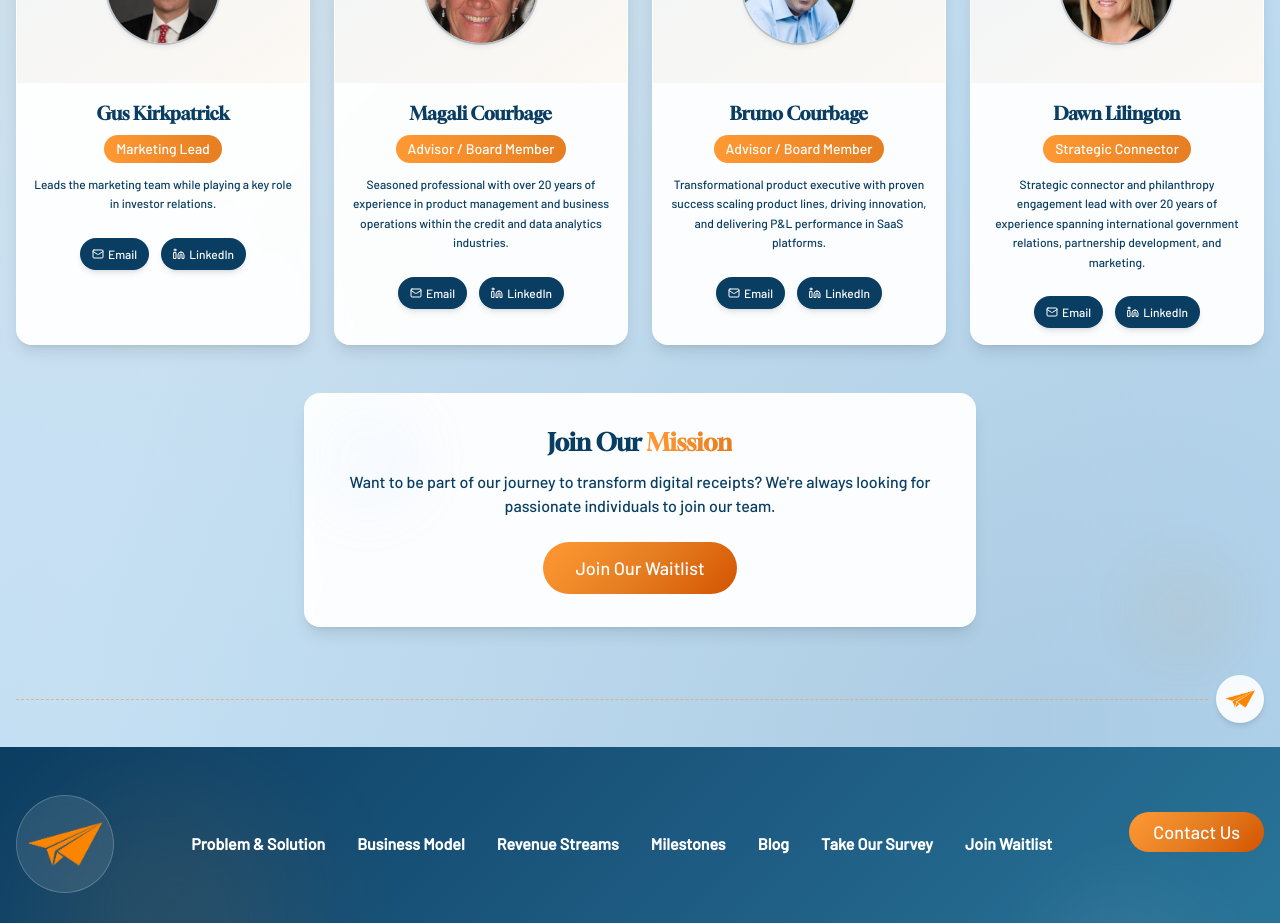
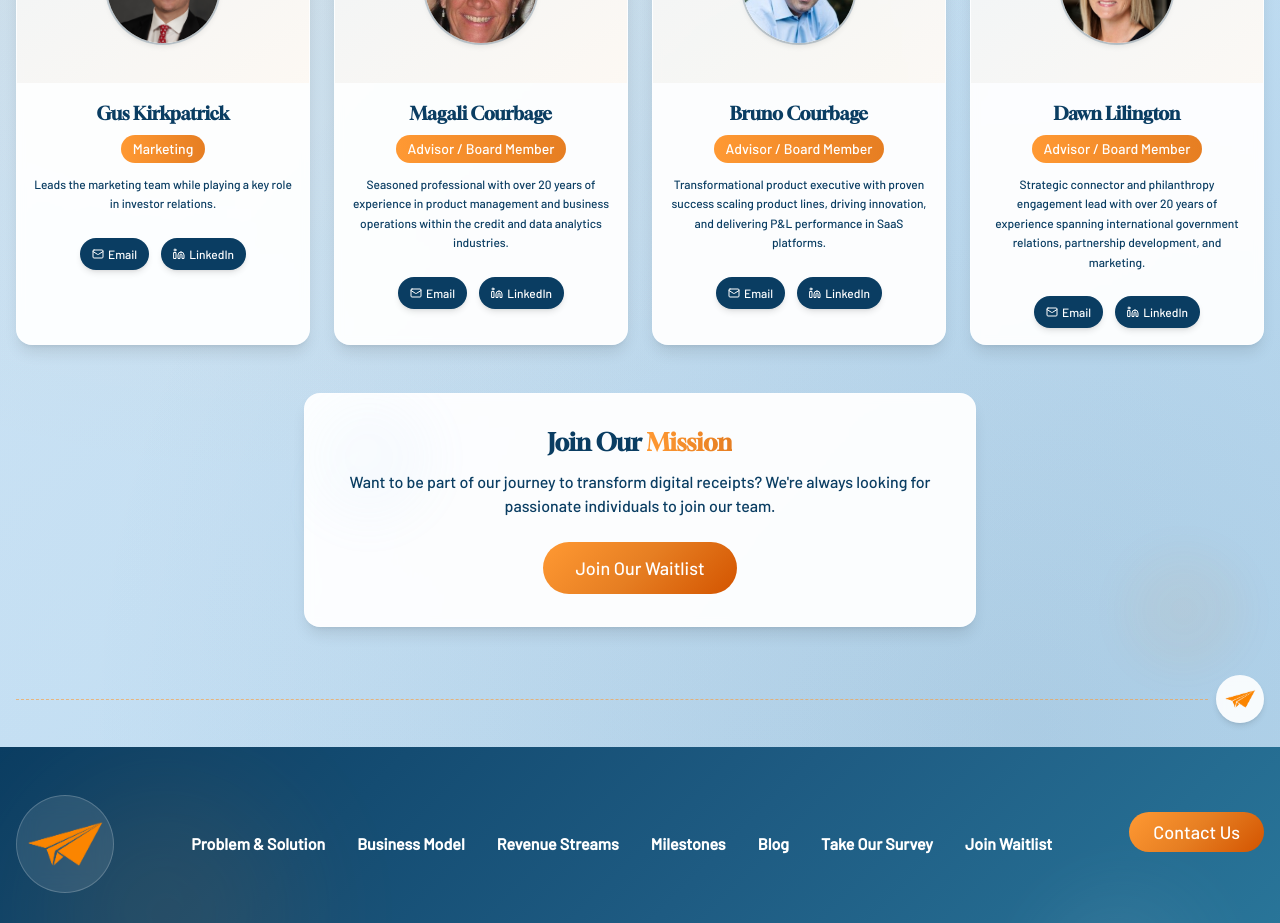
Before and after one commit to RaasinRahman/PapeXWeb, a Next.js app: page /contact in a window 1280 px wide. Shown: the part 860-1783 px from the top of the page. Built offline with nearby package versions, Linux system fonts and the light colour scheme; no server answers.

Commit message:
Update roles: Gus Kirkpatrick to Marketing, Dawn Lilington to Advisor/Board Member

```diff
--- a/app/contact/page.tsx
+++ b/app/contact/page.tsx
@@ -56,7 +56,7 @@ const teamMembers: TeamMember[] = [
   },
   {
     name: "Gus Kirkpatrick",
-    role: "Marketing Lead",
+    role: "Marketing",
     image: "/profiles/gus.jpeg",
     fallbackImage: "/profiles/placeholder.svg",
     linkedin: "https://www.linkedin.com/in/gus-kirkpatrick/",
@@ -83,7 +83,7 @@ const teamMembers: TeamMember[] = [
   },
   {
     name: "Dawn Lilington",
-    role: "Strategic Connector",
+    role: "Advisor / Board Member",
     image: "/profiles/Dawn.jpeg",
     fallbackImage: "/profiles/placeholder.svg",
     linkedin: "https://www.linkedin.com/in/dlillington/",
```
